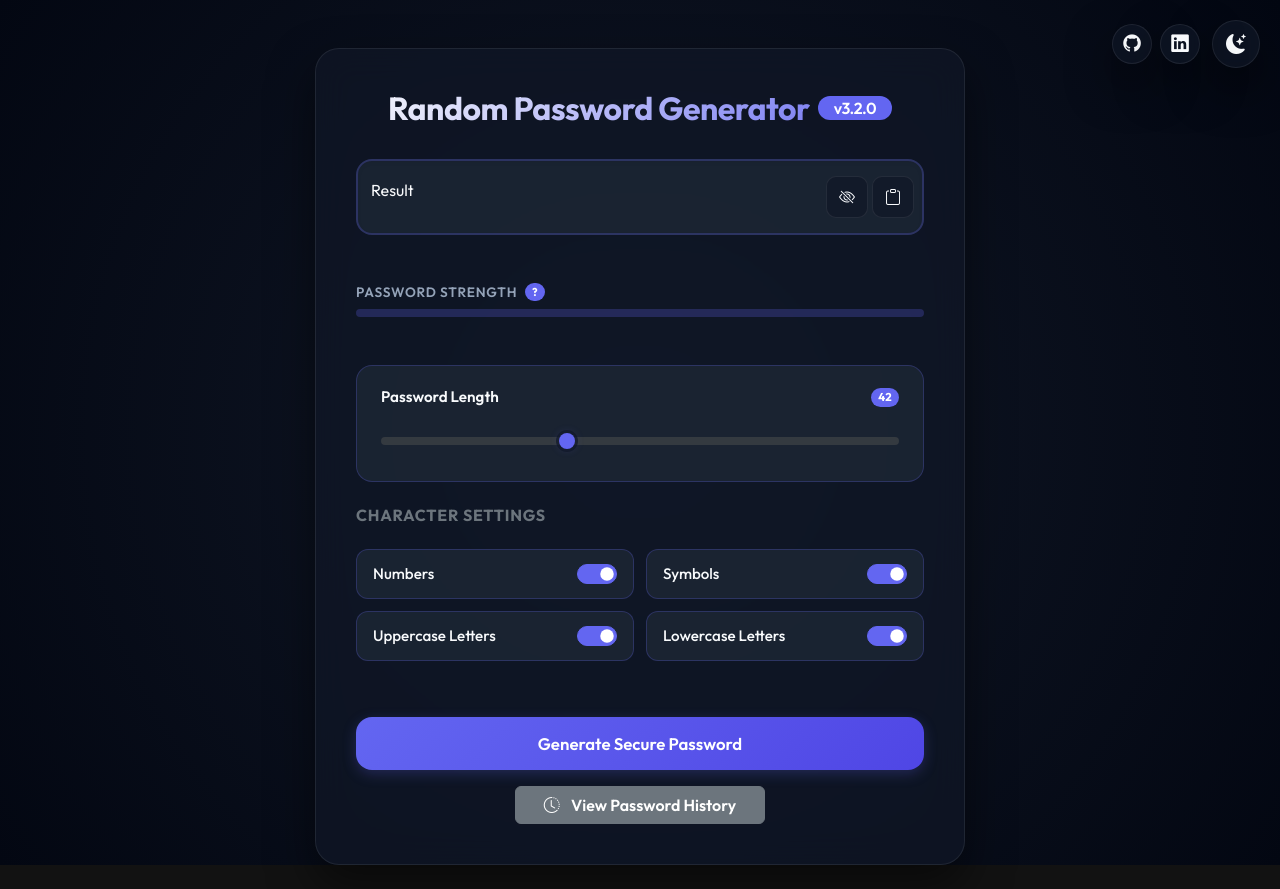
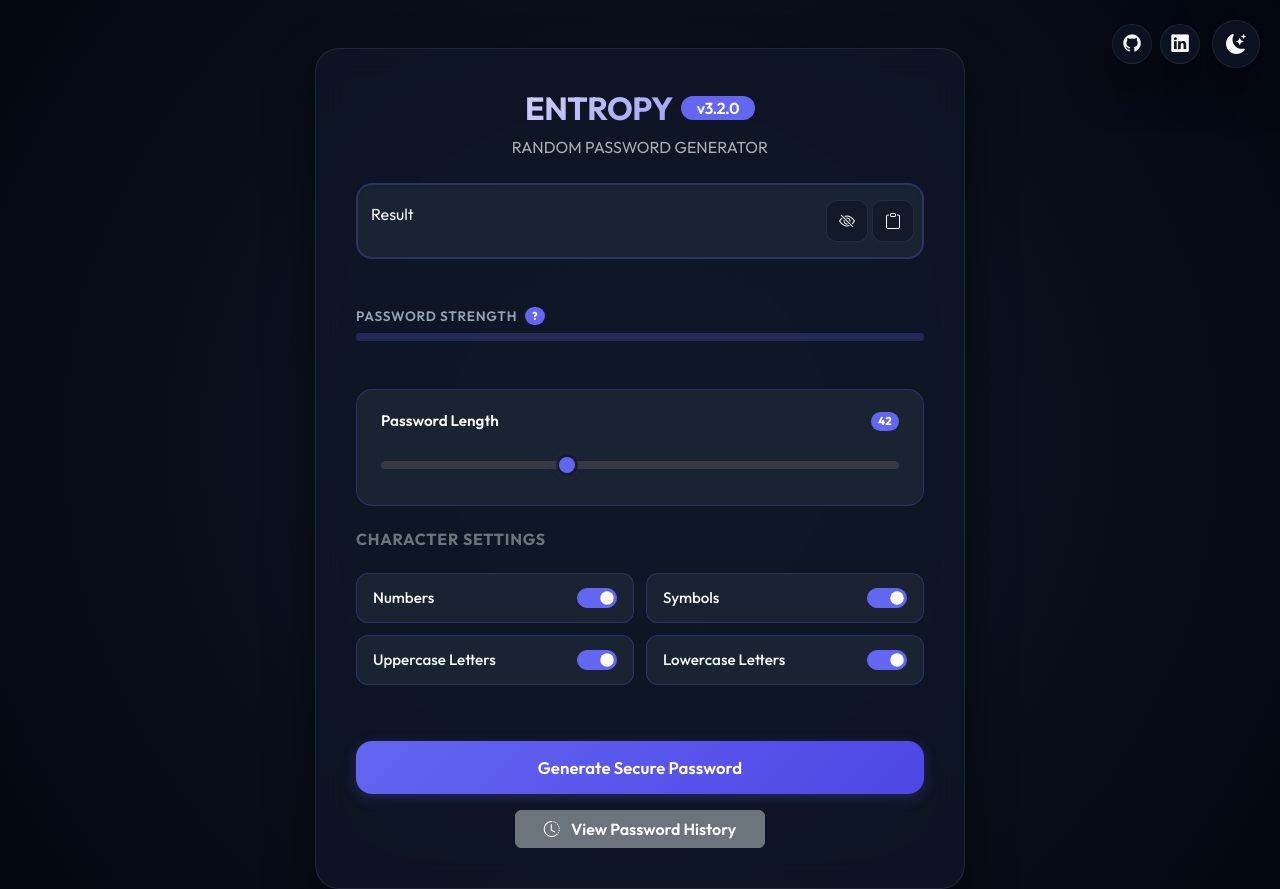
Before and after one commit to AtylaDaSilva/random-password-generator, a React (Create React App) app: page / in a window 1280 px wide. Before the commit the page ends 865 px from the top, so only its background shows below. Built offline with nearby package versions, Linux system fonts and the light colour scheme.

Commit message:
feat(UI): Rebranding
Rebranding to Entropy | Random Password Generator

```diff
--- a/public/index.html
+++ b/public/index.html
@@ -1,14 +1,12 @@
 <!DOCTYPE html>
 <html lang="en" data-bs-theme="dark">
+
 <head>
   <meta charset="utf-8" />
   <link rel="icon" href="%PUBLIC_URL%/favicon.ico" />
   <meta name="viewport" content="width=device-width, initial-scale=1" />
   <meta name="theme-color" content="#000000" />
-    <meta
-      name="description"
-      content="Generate pseudo-random passwords."
-    />
+  <meta name="description" content="Generate pseudo-random passwords." />
   <!--
       manifest.json provides metadata used when your web app is installed on a
       user's mobile device or desktop. See https://developers.google.com/web/fundamentals/web-app-manifest/
@@ -23,8 +21,9 @@
       work correctly both with client-side routing and a non-root public URL.
       Learn how to configure a non-root public URL by running `npm run build`.
     -->
-    <title>Random Password Generator</title>
+  <title>Entropy | Random Password Generator</title>
 </head>
+
 <body>
   <noscript>You need to enable JavaScript to run this app.</noscript>
   <div id="root"></div>
@@ -39,4 +38,5 @@
       To create a production bundle, use `npm run build` or `yarn build`.
     -->
 </body>
+
 </html>
--- a/src/components/containers/MainContent.jsx
+++ b/src/components/containers/MainContent.jsx
@@ -16,8 +16,9 @@ export default function MainContent({ state, callbacks }) {
             id='main-content'
             className="d-flex flex-column justify-content-start"
         >
-            <h1 className='mb-4 text-center fs-2 d-flex align-items-center justify-content-center flex-wrap gap-2'>
-                <span>Random Password Generator</span>
+            <div className='text-center mb-4'>
+                <h1 className='text-center fs-2 d-flex align-items-center justify-content-center flex-wrap gap-2'>
+                    <span>ENTROPY</span>
                     <Badge
                         pill
                         bg=""
@@ -27,6 +28,8 @@ export default function MainContent({ state, callbacks }) {
                         v{currentVersion}
                     </Badge>
                 </h1>
+                <span className='text-muted'>RANDOM PASSWORD GENERATOR</span>
+            </div>
 
             <PasswordForm state={state} callbacks={callbacks} />
 
--- a/src/css/App.css
+++ b/src/css/App.css
@@ -68,7 +68,6 @@ body {
   background: linear-gradient(135deg, var(--text-primary), var(--accent-color));
   -webkit-background-clip: text;
   -webkit-text-fill-color: transparent;
-  margin-bottom: 2rem !important;
 }
 
 /* Result Area Group */
```
Lines whose indentation alone changed are shown as unchanged.
